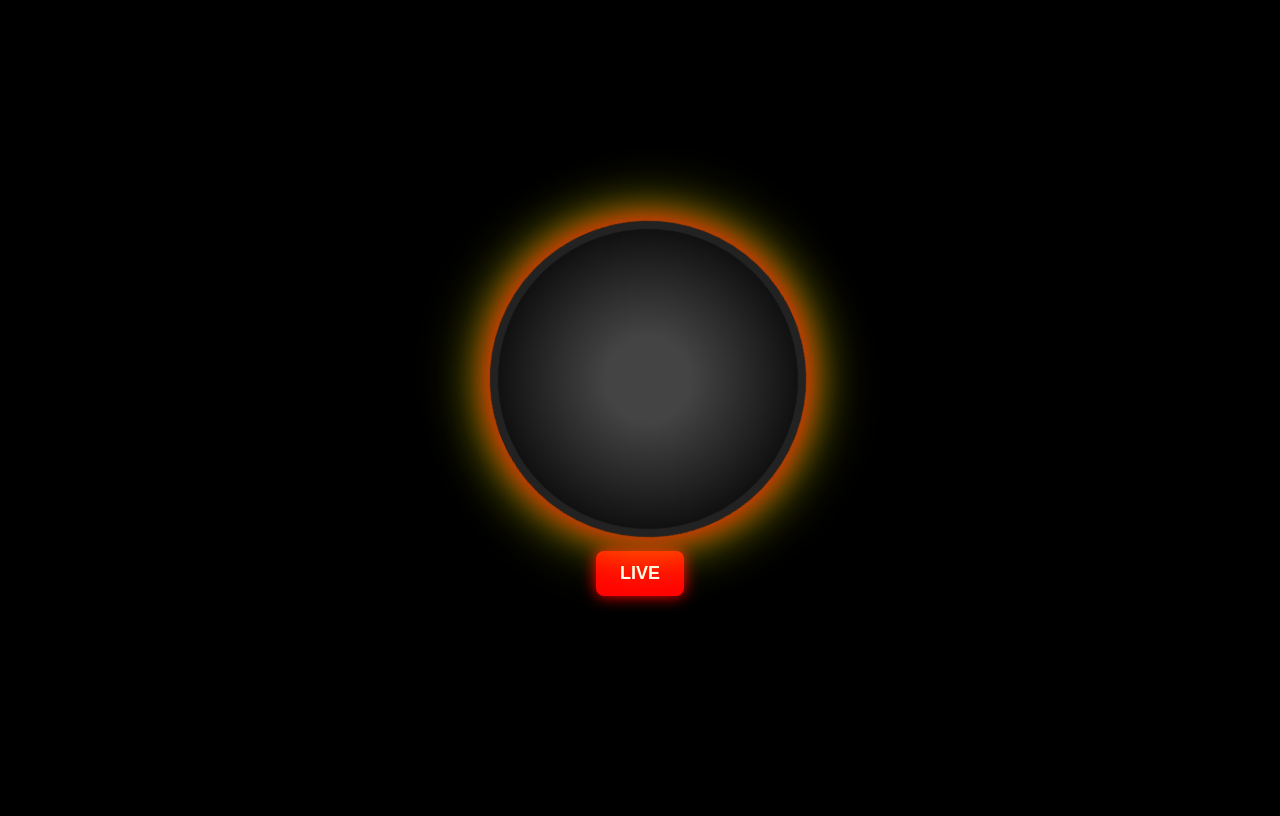
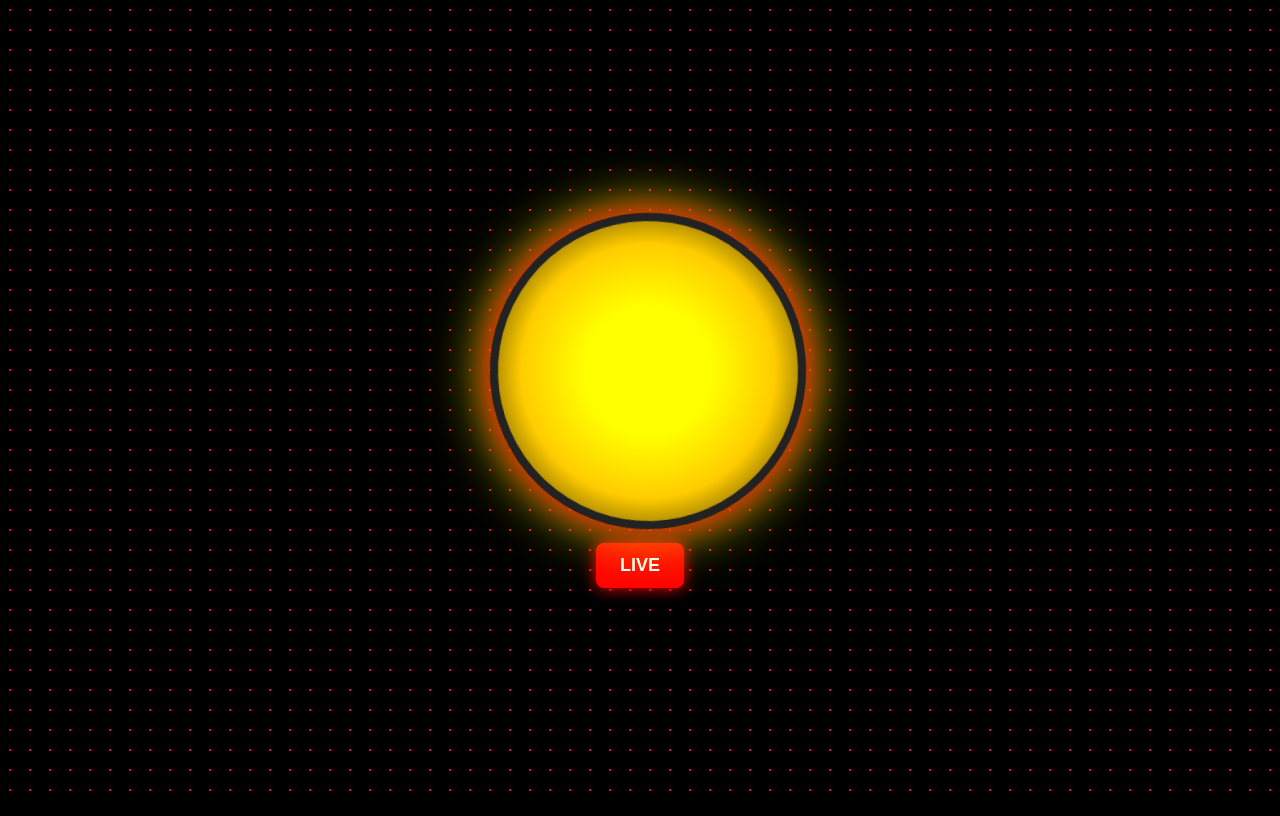
Before and after one commit to dinosauro-droid/radio-cozza, a plain HTML site: page index.html in a window 1280 px wide. Both pictures are taken after a click on the button "LIVE". Drawn offline with Linux system fonts and the light colour scheme.

Commit message:
Add files via upload

```diff
--- a/index.html
+++ b/index.html
@@ -6,6 +6,8 @@
   <style>
     body {
       background-color: #000;
+      background-image: radial-gradient(red 1px, transparent 1px);
+      background-size: 20px 20px;
       display: flex;
       flex-direction: column;
       align-items: center;
@@ -13,6 +15,7 @@
       height: 100vh;
       font-family: 'Arial', sans-serif;
       color: white;
+      margin: 0;
     }
 
     .player-container {
@@ -25,11 +28,10 @@
       width: 100%;
       height: 100%;
       border-radius: 50%;
-      background: radial-gradient(circle, #444 20%, #111 70%, #000 100%);
+      background: radial-gradient(circle, yellow 30%, #ffcc00 60%, #000 100%);
       border: 8px solid #222;
       box-shadow: 0 0 30px red, 0 0 60px yellow;
-      animation: spin 3s linear infinite;
-      animation-play-state: paused;
+      animation: spin 4s linear infinite;
     }
 
     @keyframes spin {
@@ -66,17 +68,18 @@
 
   <script>
     const audio = document.getElementById('audio');
-    const vinyl = document.getElementById('vinyl');
     let isPlaying = false;
 
     function toggleLive() {
       if (!isPlaying) {
-        audio.play();
-        vinyl.style.animationPlayState = 'running';
-        isPlaying = true;
+        audio.play().then(() => {
+          isPlaying = true;
+        }).catch(error => {
+          alert('⚠️ Audio bloccato dal browser! Tocca lo schermo o interagisci col sito per attivarlo.');
+          console.error('Errore di riproduzione:', error);
+        });
       } else {
         audio.pause();
-        vinyl.style.animationPlayState = 'paused';
         isPlaying = false;
       }
     }
```
